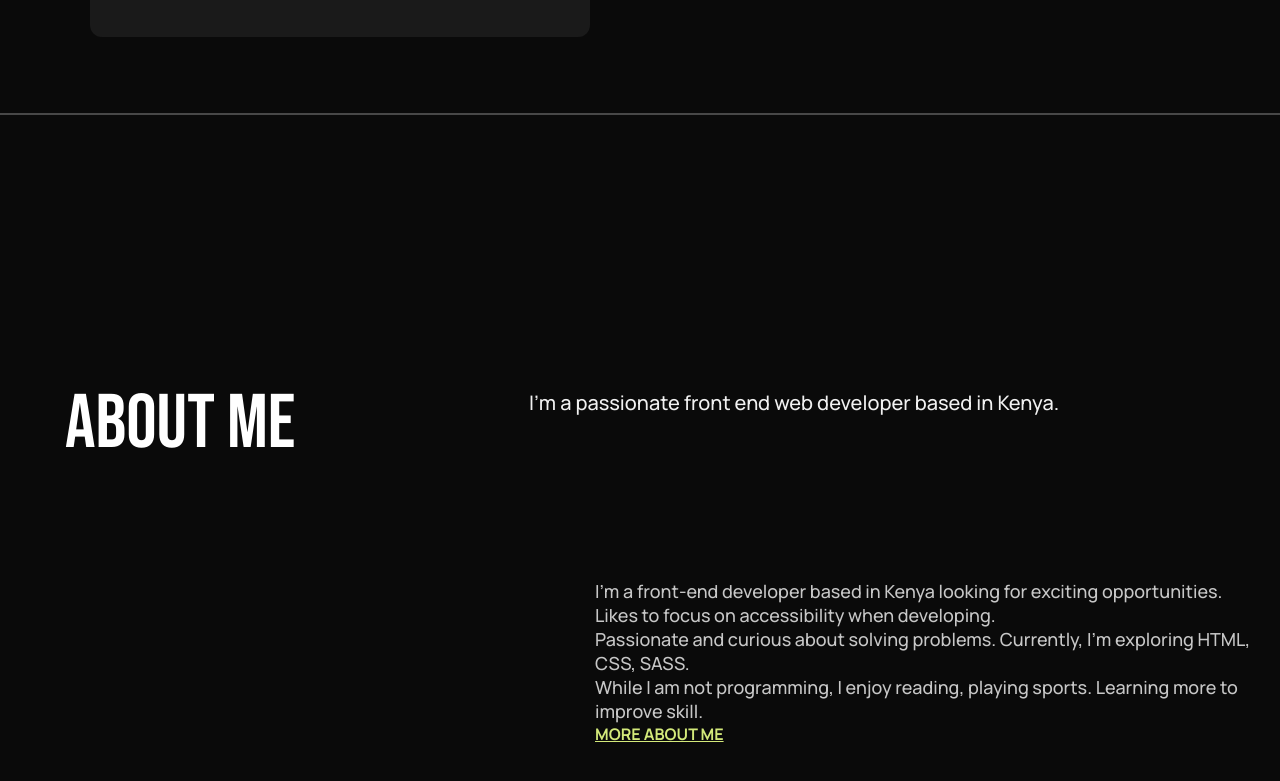
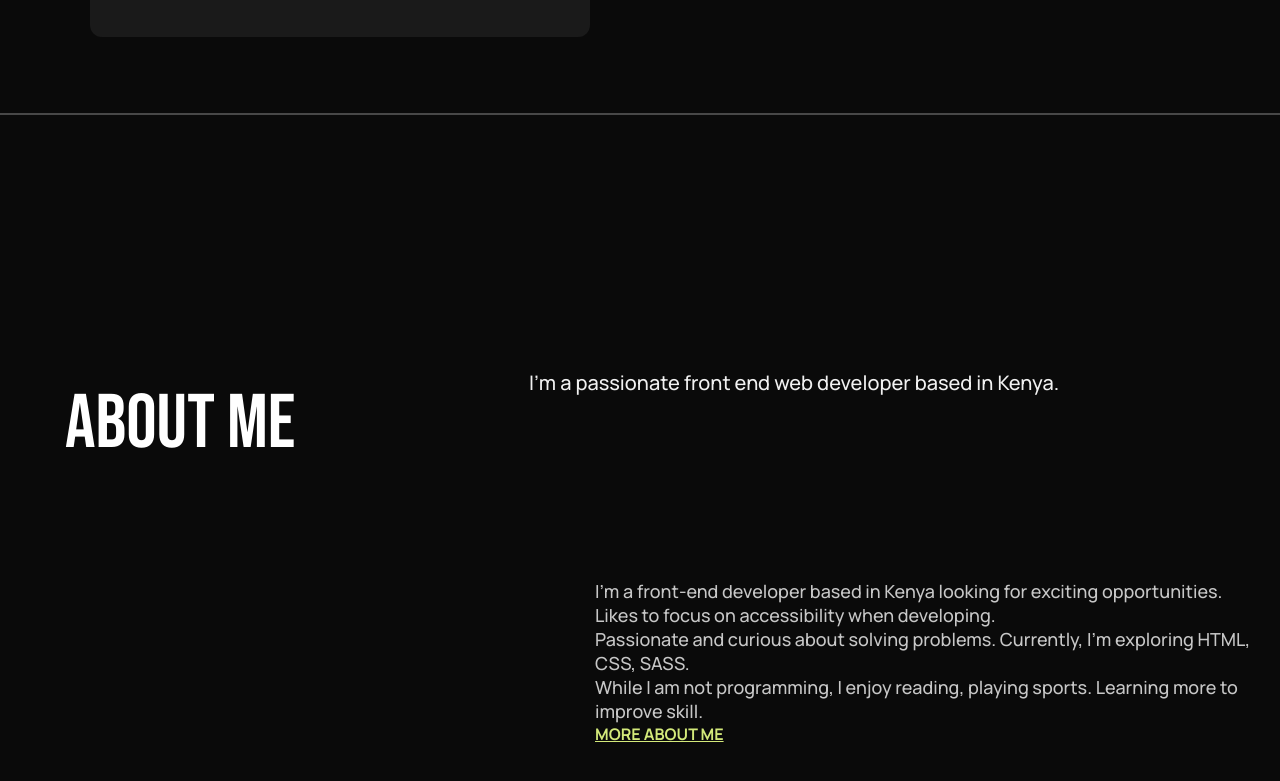
Before and after one commit to Eshhaa11/Esha.Portfolio, a website: page index.html in a window 1280 px wide. Shown: the part 3146-3927 px from the top of the page. Drawn offline with Linux system fonts and the light colour scheme.

Commit message:
add margin top

```diff
--- a/styles/index.css
+++ b/styles/index.css
@@ -514,7 +514,7 @@ body {
 .text4 {
   font-family: "Manrope", sans-serif;
   color: #f1f1f1;
-  margin-top: 10px;
+  margin-top: -10px;
   font-size: 20px;
   font-weight: 500;
 }
```
